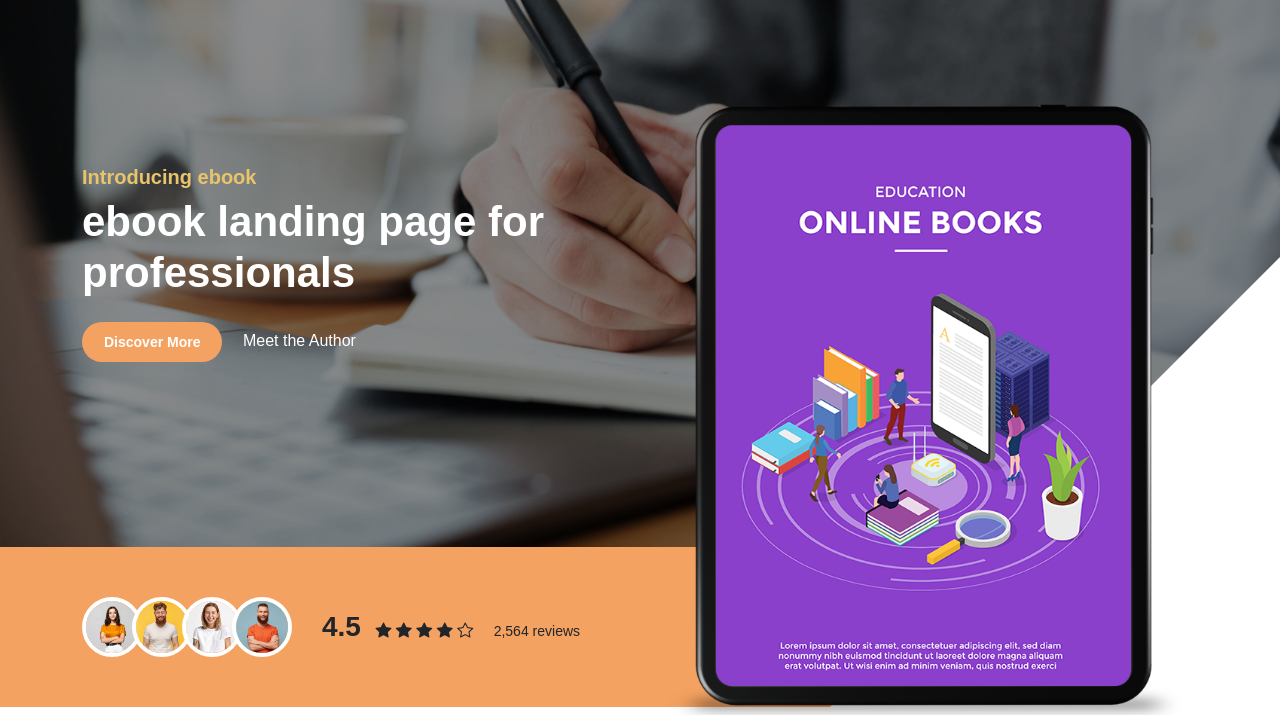
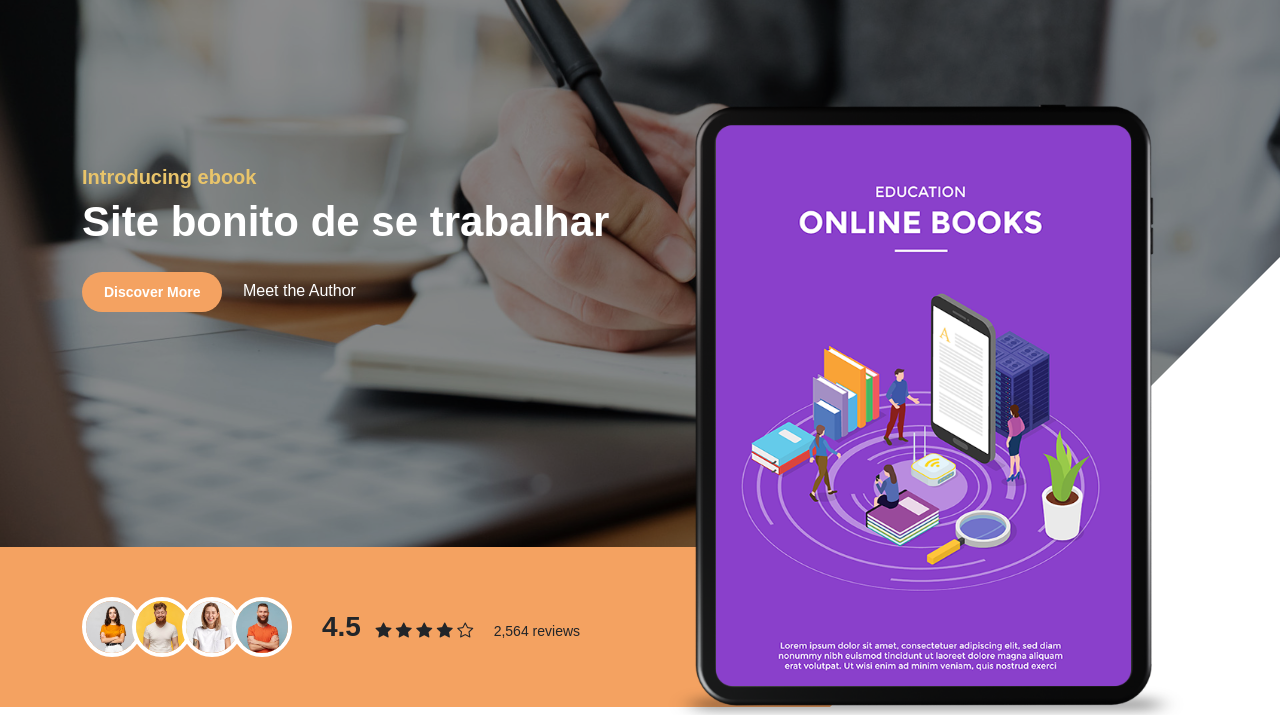
Before and after one commit to armariodathalu/site, a plain HTML site: page index.html in a window 1280 px wide. Shown: the part 85-800 px from the top of the page. Drawn offline with Linux system fonts and the light colour scheme; a web font is replaced by a local one.

Commit message:
Mudança do nome do site
Mudança no H1

```diff
--- a/index.html
+++ b/index.html
@@ -94,7 +94,7 @@ https://templatemo.com/tm-588-ebook-landing
 
                             <h6>Introducing ebook</h6>
 
-                            <h1 class="text-white mb-4">ebook landing page for professionals</h1>
+                            <h1 class="text-white mb-4">Site bonito de se trabalhar</h1>
 
                             <a href="#section_2" class="btn custom-btn smoothscroll me-3">Discover More</a>
 
```
